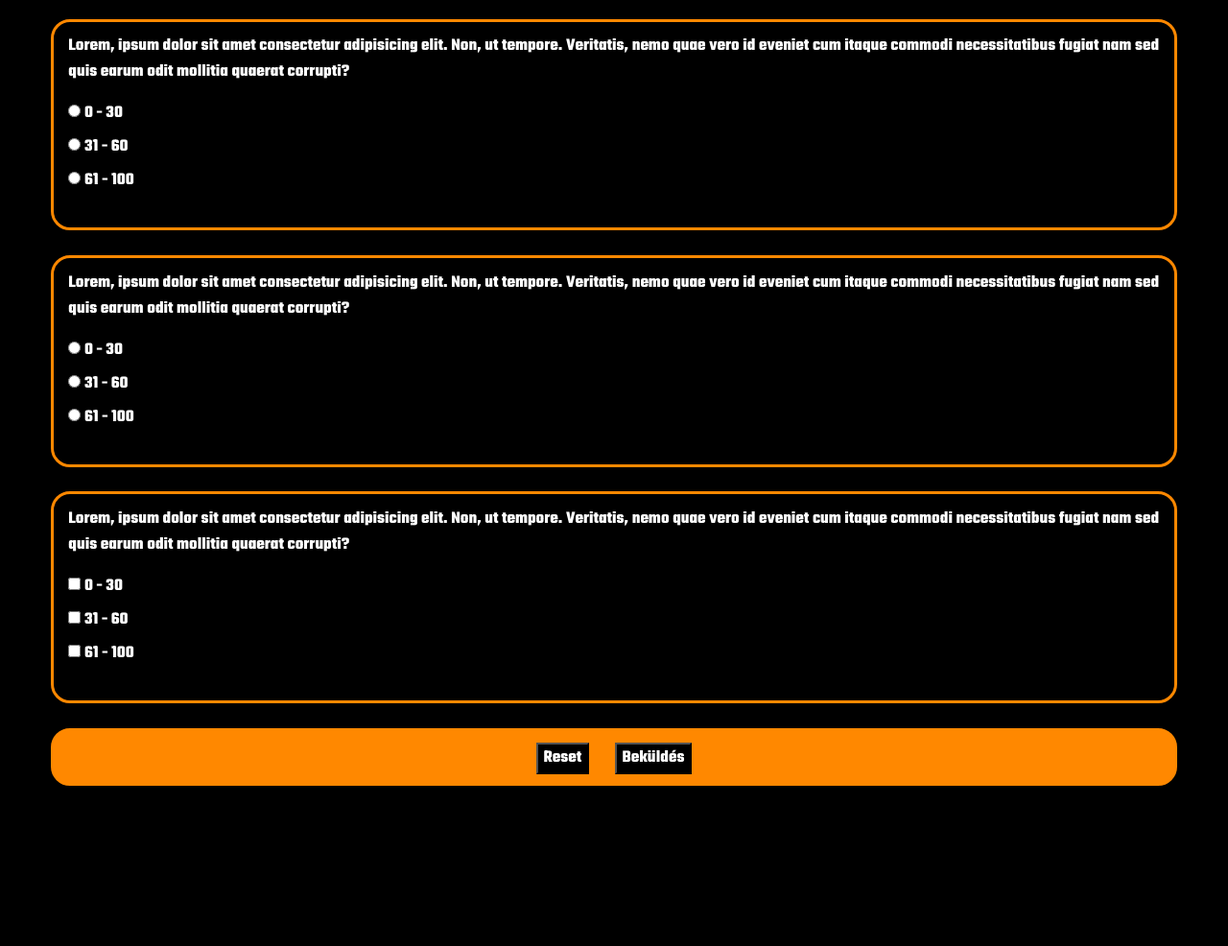
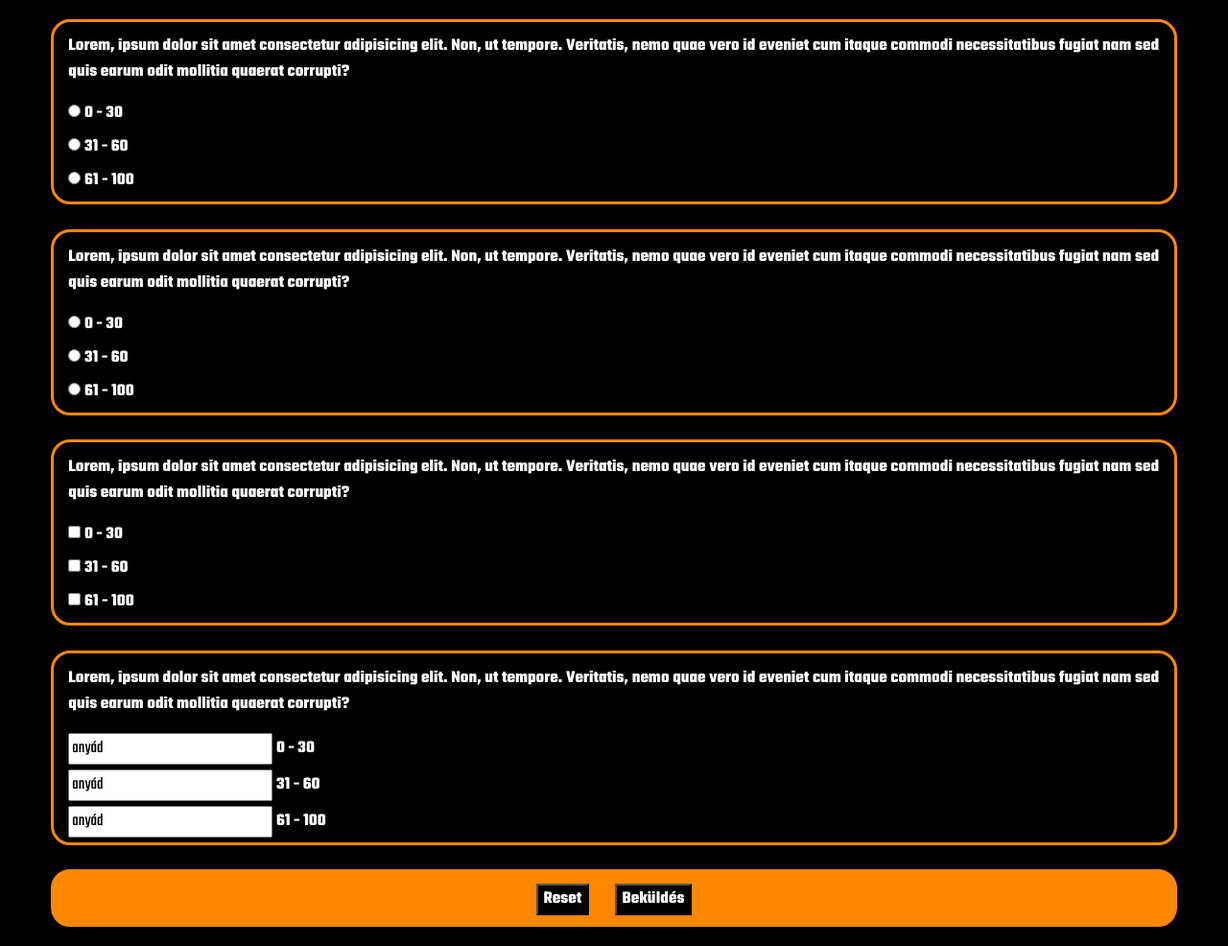
Before and after one commit to Davidafelhasznalo/guinnes_records, a plain HTML site: page urlap.html in a window 1280 px wide. Shown: the part 62-1048 px from the top of the page at 96% size. Before the commit the page ends 881 px from the top, so only its background shows below. Drawn offline with nearby package versions, Linux system fonts and the light colour scheme.

Commit message:
urlap_mara_kesz

```diff
--- a/david_style/urlap.css
+++ b/david_style/urlap.css
@@ -66,4 +66,5 @@ button {
 
 #gombos {
     background-color: rgb(255, 136, 0);
+    margin-bottom: 20px;
 }
--- a/urlap.html
+++ b/urlap.html
@@ -52,7 +52,7 @@
                     <input type="radio" id="kerdes_2" name="kerdes_0" value="60">
                     <label for="kerdes_2">31 - 60</label><br>
                     <input type="radio" id="kerdes_3" name="kerdes_0" value="100">
-                    <label for="kerdes_3">61 - 100</label><br><br>
+                    <label for="kerdes_3">61 - 100</label>
                 </div>
             </div>
 
@@ -64,7 +64,7 @@
                     <input type="radio" id="kerdes_2" name="kerdes_1" value="60">
                     <label for="kerdes_2">31 - 60</label><br>
                     <input type="radio" id="kerdes_3" name="kerdes_1" value="100">
-                    <label for="kerdes_3">61 - 100</label><br><br>
+                    <label for="kerdes_3">61 - 100</label>
                 </div>
             </div>
 
@@ -76,9 +76,21 @@
                     <input type="checkbox" id="kerdes_2" name="kerdes_2" value="60">
                     <label for="kerdes_2">31 - 60</label><br>
                     <input type="checkbox" id="kerdes_3" name="kerdes_2" value="100">
-                    <label for="kerdes_3">61 - 100</label><br><br>
+                    <label for="kerdes_3">61 - 100</label>
                 </div>
             </div>
+
+            <div class="col-11 david_divek_kerdoiv">
+              <p>Lorem, ipsum dolor sit amet consectetur adipisicing elit. Non, ut tempore. Veritatis, nemo quae vero id eveniet cum itaque commodi necessitatibus fugiat nam sed quis earum odit mollitia quaerat corrupti?</p>
+              <div>
+                  <input type="text" id="kerdes_1" name="kerdes_2" value="anyád">
+                  <label for="kerdes_1">0 - 30</label><br>
+                  <input type="text" id="kerdes_2" name="kerdes_2" value="anyád">
+                  <label for="kerdes_2">31 - 60</label><br>
+                  <input type="text" id="kerdes_3" name="kerdes_2" value="anyád">
+                  <label for="kerdes_3">61 - 100</label>
+              </div>
+          </div>
 
             <div class="col-11 david_divek_kerdoiv" id="gombos">
               <button><a href="./urlap.html">Reset</a></button>
```
